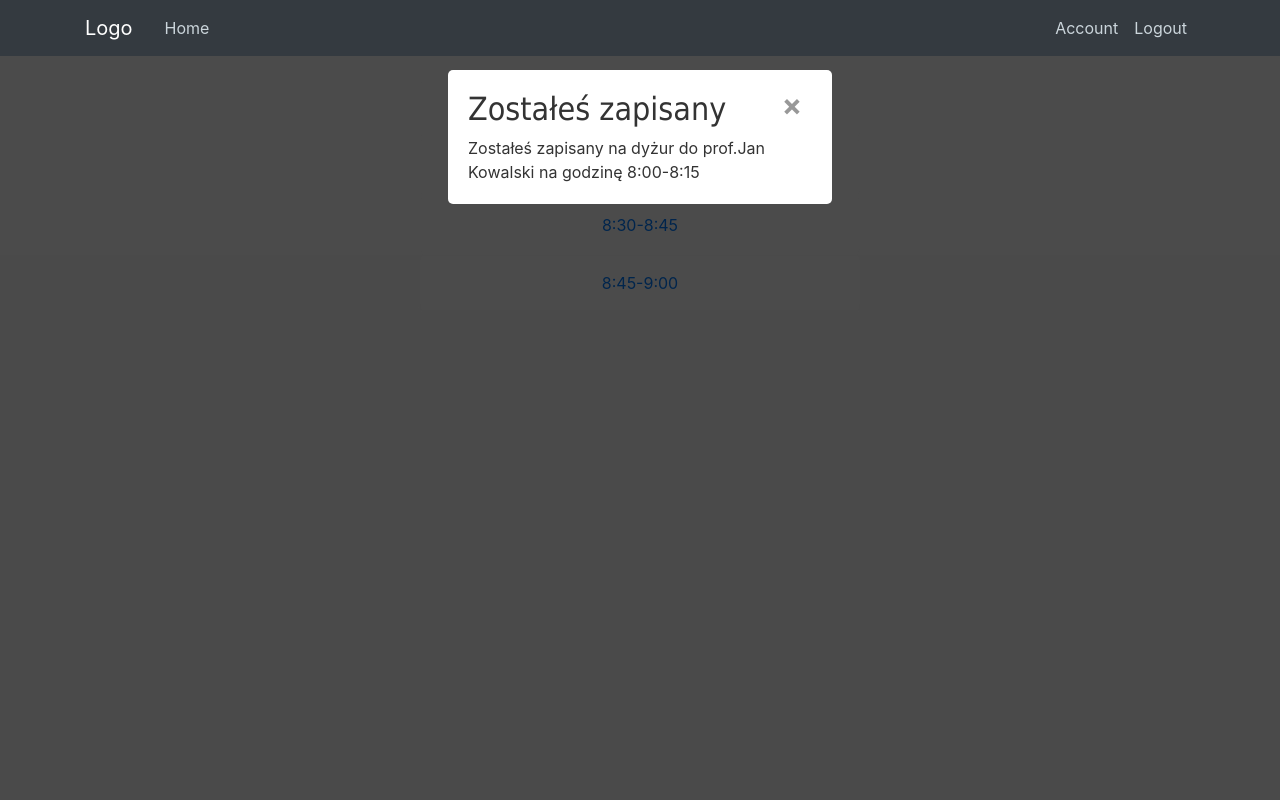
After one commit to atamaniac/LearningApp, a Flask app: page /booking in a window 1280 px wide, after a click on "8:00-8:15". The commit adds this page. Run offline with Flask 2, Linux system fonts and the light colour scheme; a user stored in the database is signed in; some libraries are stand-ins or nearby versions.

Commit message:
Add files via upload

```diff
--- a/LearningApp/flaskApp/forms.py
+++ b/LearningApp/flaskApp/forms.py
@@ -4,7 +4,6 @@ from flask_login import current_user
 from wtforms import StringField,PasswordField,SubmitField,BooleanField
 from wtforms.validators import DataRequired,Length,Email,EqualTo,ValidationError
 from flaskApp.models import User
-
 
 class RegistrationForm(FlaskForm):
     username = StringField('Username',validators=[DataRequired(),Length(min=2,max=20)])
--- a/LearningApp/flaskApp/models.py
+++ b/LearningApp/flaskApp/models.py
@@ -1,14 +1,12 @@
 from flaskApp import db,login_manager
 from datetime import datetime
 from flask_login import UserMixin
-from flask_table import Table, Col
 
 
 
 @login_manager.user_loader
 def load_user(user_id):
     return User.query.get(int(user_id))
-
 
 class User(db.Model, UserMixin):
     id = db.Column(db.Integer,primary_key=True)
@@ -21,7 +19,6 @@ class User(db.Model, UserMixin):
     def __repr__(self):
         return f"User('{self.username}','{self.email}','{self.image_file}')"
 
-
 class Lesson(db.Model):
     id = db.Column(db.Integer,primary_key=True)
     title = db.Column(db.String(100),nullable=False)
--- a/LearningApp/flaskApp/routes.py
+++ b/LearningApp/flaskApp/routes.py
@@ -3,30 +3,12 @@ from flaskApp import app,db,bcrypt
 from flaskApp.forms import RegistrationForm,LoginForm,UpdateAccountForm
 from flaskApp.models import User,Lesson
 from flask_login import login_user,current_user,logout_user,login_required
-import pandas as pd
-import random
 
 
 @app.route('/')
 @app.route('/home')
 def home():
     return render_template('home.html')
-
-@app.route('/schedule')
-def schedule():
-    title = "Schedule"
-    days = ['Pon', "Wt", "Śr", "Czw", "Pt"]
-    hours = ['8:00', '10:00', '12:00', "14:00", "16:00", "18:00"]
-    professors = {
-        "Dr. Jan Kowalski": "8:00",
-        "Dr. Monika Nowak": "10:00",
-        "Prof. Tomasz Lewandowski": "12:00",
-        "Mgr. Ewa Zając": "14:00",
-        "Dr. Janusz Zawada": "16:00"
-    }
-    a = random.sample(list(professors), 1)[0]
-    return render_template('schedule.html', title=title, days=days, professors=a, hours=hours)
-
 
 @app.route('/register', methods=['GET','POST'])
 def register():
@@ -78,3 +60,13 @@ def account():
         form.email.data = current_user.email
     image_file = url_for('static',filename='profile_pics/' + current_user.image_file)
     return render_template('account.html', title='Account', image_file=image_file,form=form)
+
+@app.route('/timetable')
+@login_required
+def timetable():
+    return render_template('timetable.html')
+
+@app.route('/booking')
+@login_required
+def booking():
+    return render_template('booking.html')
--- /dev/null
+++ b/LearningApp/flaskApp/static/main.css
@@ -0,0 +1,329 @@
+body {
+  background: #fafafa;
+  color: #333333;
+  margin-top: 5rem;
+}
+
+
+h1, h2, h3, h4, h5, h6 {
+  color: #444444;
+}
+
+.bg-steel {
+  background-color: #000000;
+}
+
+.site-header .navbar-nav .nav-link {
+  color: #cbd5db;
+}
+
+.site-header .navbar-nav .nav-link:hover {
+  color: #ffffff;
+}
+
+.site-header .navbar-nav .nav-link.active {
+  font-weight: 500;
+}
+
+.content-section {
+  background: #ffffff;
+  padding: 10px 20px;
+  border: 1px solid #dddddd;
+  border-radius: 3px;
+  margin-bottom: 20px;
+}
+PL
+
+.article-title {
+  color: #444444;
+}
+
+a.article-title:hover {
+  color: #428bca;
+  text-decoration: none;
+}
+
+.article-content {
+  white-space: pre-line;
+}
+
+.article-img {
+  height: 65px;
+  width: 65px;
+  margin-right: 16px;
+}
+
+.article-metadata {
+  padding-bottom: 1px;
+  margin-bottom: 4px;
+  border-bottom: 1px solid #e3e3e3
+}
+
+.article-metadata a:hover {
+  color: #333;
+  text-decoration: none;
+}
+
+.article-svg {
+  width: 25px;
+  height: 25px;
+  vertical-align: middle;
+}
+
+.account-img {
+  height: 125px;
+  width: 125px;
+  margin-right: 20px;
+  margin-bottom: 16px;
+}
+
+.account-heading {
+  font-size: 2.5rem;
+}
+$accent-base: #8eeec0;
+$cutty-sark: #546E7A;
+$porcelain: #ECEFF1;
+$accents: (
+  pink: adjust-hue($accent-base, -180%),
+  orange: adjust-hue($accent-base, -120%),
+  green: adjust-hue($accent-base, -60%),
+  cyan: $accent-base,
+  blue: adjust-hue($accent-base, 60%),
+  purple: adjust-hue($accent-base, 120%),
+);
+
+@function make-gradient($color){
+  @return linear-gradient(135deg, $color, adjust-hue($color, 40%));
+}
+
+@mixin make-tiles{
+  @each $name, $value in $accents{
+    .accent-#{$name}-gradient{
+      display: flex;
+      width: 100%;
+      height: 100%;
+      background: make-gradient($value);
+      transition: .2s ease box-shadow, .2s ease transform;
+      &:hover{
+        box-shadow: 0 20px 30px 0 transparentize($value, 0.7);
+        transform: scale(1.05);
+      }
+    }
+  }
+}
+
+* {
+  box-sizing: border-box;
+  margin: 0;
+  padding: 0;
+}
+
+.timetable {
+  display: grid;
+  grid-template-areas: ". week" "time content";
+  grid-template-columns: 120px;
+  grid-template-rows: 60px;
+  width: 100vw;
+  height: 100vh;
+}
+.timetable .accent-pink-gradient {
+  display: -webkit-box;
+  display: flex;
+  width: 100%;
+  height: 100%;
+  background: linear-gradient(135deg, #ee8ebc, #eea08e);
+  -webkit-transition: .2s ease box-shadow, .2s ease transform;
+  transition: .2s ease box-shadow, .2s ease transform;
+}
+.timetable .accent-pink-gradient:hover {
+  box-shadow: 0 20px 30px 0 rgba(238, 142, 188, 0.3);
+  -webkit-transform: scale(1.05);
+          transform: scale(1.05);
+}
+.timetable .accent-orange-gradient {
+  display: -webkit-box;
+  display: flex;
+  width: 100%;
+  height: 100%;
+  background: linear-gradient(135deg, #eec08e, #dcee8e);
+  -webkit-transition: .2s ease box-shadow, .2s ease transform;
+  transition: .2s ease box-shadow, .2s ease transform;
+}
+.timetable .accent-orange-gradient:hover {
+  box-shadow: 0 20px 30px 0 rgba(238, 192, 142, 0.3);
+  -webkit-transform: scale(1.05);
+          transform: scale(1.05);
+}
+.timetable .accent-green-gradient {
+  display: -webkit-box;
+  display: flex;
+  width: 100%;
+  height: 100%;
+  background: linear-gradient(135deg, #bcee8e, #8eeea0);
+  -webkit-transition: .2s ease box-shadow, .2s ease transform;
+  transition: .2s ease box-shadow, .2s ease transform;
+}
+.timetable .accent-green-gradient:hover {
+  box-shadow: 0 20px 30px 0 rgba(188, 238, 142, 0.3);
+  -webkit-transform: scale(1.05);
+          transform: scale(1.05);
+}
+.timetable .accent-cyan-gradient {
+  display: -webkit-box;
+  display: flex;
+  width: 100%;
+  height: 100%;
+  background: linear-gradient(135deg, #8eeec0, #8edcee);
+  -webkit-transition: .2s ease box-shadow, .2s ease transform;
+  transition: .2s ease box-shadow, .2s ease transform;
+}
+.timetable .accent-cyan-gradient:hover {
+  box-shadow: 0 20px 30px 0 rgba(142, 238, 192, 0.3);
+  -webkit-transform: scale(1.05);
+          transform: scale(1.05);
+}
+.timetable .accent-blue-gradient {
+  display: -webkit-box;
+  display: flex;
+  width: 100%;
+  height: 100%;
+  background: linear-gradient(135deg, #8ebcee, #a08eee);
+  -webkit-transition: .2s ease box-shadow, .2s ease transform;
+  transition: .2s ease box-shadow, .2s ease transform;
+}
+.timetable .accent-blue-gradient:hover {
+  box-shadow: 0 20px 30px 0 rgba(142, 188, 238, 0.3);
+  -webkit-transform: scale(1.05);
+          transform: scale(1.05);
+}
+.timetable .accent-purple-gradient {
+  display: -webkit-box;
+  display: flex;
+  width: 100%;
+  height: 100%;
+  background: linear-gradient(135deg, #c08eee, #ee8edc);
+  -webkit-transition: .2s ease box-shadow, .2s ease transform;
+  transition: .2s ease box-shadow, .2s ease transform;
+}
+.timetable .accent-purple-gradient:hover {
+  box-shadow: 0 20px 30px 0 rgba(192, 142, 238, 0.3);
+  -webkit-transform: scale(1.05);
+          transform: scale(1.05);
+}
+.timetable .weekend {
+  background: #fbfbfc;
+  color: #87a1ad;
+}
+.timetable .week-names {
+  grid-area: week;
+  display: grid;
+  grid-template-columns: repeat(7, 1fr);
+  text-transform: uppercase;
+  font-size: 12px;
+}
+.timetable .week-names > div {
+  display: -webkit-box;
+  display: flex;
+  -webkit-box-align: center;
+          align-items: center;
+  -webkit-box-pack: center;
+          justify-content: center;
+  width: 100%;
+  height: 100%;
+  box-shadow: inset 1px 0 0 #ECEFF1;
+}
+.timetable .time-interval {
+  grid-area: time;
+  display: grid;
+  grid-template-rows: repeat(6, 1fr);
+  font-size: 14px;
+}
+.timetable .time-interval > div {
+  display: -webkit-box;
+  display: flex;
+  -webkit-box-align: center;
+          align-items: center;
+  -webkit-box-pack: center;
+          justify-content: center;
+  width: 100%;
+  height: 100%;
+  box-shadow: inset 0 1px 0 0 #ECEFF1;
+}
+.timetable .content {
+  grid-area: content;
+  display: grid;
+  grid-template-rows: repeat(6, 1fr);
+  grid-template-columns: repeat(7, 1fr);
+}
+.timetable .content > div {
+  box-shadow: inset 1px 0 0 #ECEFF1, inset 0 1px 0 0 #ECEFF1;
+}
+.box {
+  width: 40%;
+  margin: 0 auto;
+  background: rgba(255,255,255,0.2);
+  padding: 15px;
+  border: 2px solid #fafafa;
+  border-radius: 5px/10px;
+  background-clip: padding-box;
+  text-align: center;
+}
+
+
+.overlay {
+  position: fixed;
+  top: 0;
+  bottom: 0;
+  left: 0;
+  right: 0;
+  background: rgba(0, 0, 0, 0.7);
+  transition: opacity 500ms;
+  visibility: hidden;
+  opacity: 0;
+}
+.overlay:target {
+  visibility: visible;
+  opacity: 1;
+}
+
+.popup {
+  margin: 70px auto;
+  padding: 20px;
+  background: #fff;
+  border-radius: 5px;
+  width: 30%;
+  position: relative;
+  transition: all 5s ease-in-out;
+}
+
+.popup h2 {
+  margin-top: 0;
+  color: #333;
+  font-family: Tahoma, Arial, sans-serif;
+}
+.popup .close {
+  position: absolute;
+  top: 20px;
+  right: 30px;
+  transition: all 200ms;
+  font-size: 30px;
+  font-weight: bold;
+  text-decoration: none;
+  color: #333;
+}
+.popup .close:hover {
+  color: #06D85F;
+}
+.popup .content {
+  max-height: 30%;
+  overflow: auto;
+}
+
+@media screen and (max-width: 700px){
+  .box{
+    width: 70%;
+  }
+  .popup{
+    width: 70%;
+  }
+}
--- /dev/null
+++ b/LearningApp/flaskApp/templates/booking.html
@@ -0,0 +1,52 @@
+{% extends "layout.html" %}
+{% block content %}
+<div class="box">
+ <a class="button" href="#popup1">8:00-8:15</a>
+</div>
+
+<div id="popup1" class="overlay">
+ <div class="popup">
+   <h2>Zostałeś zapisany</h2>
+   <a class="close" href="#">&times;</a>
+   <div class="content">
+     Zostałeś zapisany na dyżur do prof.Jan Kowalski na godzinę 8:00-8:15
+   </div>
+ </div>
+</div>
+<div class="box">
+ <a class="button" href="#popup1">8:15-8:30</a>
+</div>
+<div id="popup1" class="overlay">
+ <div class="popup">
+   <h2>Zostałeś zapisany</h2>
+   <a class="close" href="#">&times;</a>
+   <div class="content">
+     Zostałeś zapisany na dyżur do prof.Jan Kowalski na godzinę 8:15-8:30
+   </div>
+ </div>
+</div>
+<div class="box">
+ <a class="button" href="#popup1">8:30-8:45</a>
+</div>
+<div id="popup1" class="overlay">
+ <div class="popup">
+   <h2>Zostałeś zapisany</h2>
+   <a class="close" href="#">&times;</a>
+   <div class="content">
+     Zostałeś zapisany na dyżur do prof.Jan Kowalski na godzinę 8:30-8:45
+   </div>
+ </div>
+</div>
+<div class="box">
+ <a class="button" href="#popup1">8:45-9:00</a>
+</div>
+<div id="popup1" class="overlay">
+ <div class="popup">
+   <h2>Zostałeś zapisany</h2>
+   <a class="close" href="#">&times;</a>
+   <div class="content">
+     Zostałeś zapisany na dyżur do prof.Jan Kowalski na godzinę 8:45-9:00
+   </div>
+ </div>
+</div>
+{% endblock %}
--- a/LearningApp/flaskApp/templates/layout.html
+++ b/LearningApp/flaskApp/templates/layout.html
@@ -4,37 +4,29 @@
    <meta charset="utf-8">
    <meta name="viewport" content="width=device-width, initial-scale=1, shrink-to-fit=no">
 
-   <!-- Bootstrap CSS -->
-      <link rel="stylesheet" href="https://stackpath.bootstrapcdn.com/bootstrap/4.4.1/css/bootstrap.min.css" integrity="sha384-Vkoo8x4CGsO3+Hhxv8T/Q5PaXtkKtu6ug5TOeNV6gBiFeWPGFN9MuhOf23Q9Ifjh" crossorigin="anonymous">
-      <link rel="stylesheet" type="text/css" href="{{ url_for('static', filename='main.css') }}">
-      <linK rel="icon" type="image/png" href="static/img/rsz_logo.png">
+   <link rel="stylesheet" href="https://cdnjs.cloudflare.com/ajax/libs/normalize/5.0.0/normalize.min.css">
+   <link rel="stylesheet" href="https://stackpath.bootstrapcdn.com/bootstrap/4.4.1/css/bootstrap.min.css" integrity="sha384-Vkoo8x4CGsO3+Hhxv8T/Q5PaXtkKtu6ug5TOeNV6gBiFeWPGFN9MuhOf23Q9Ifjh" crossorigin="anonymous">
+   <link rel="stylesheet" type="text/css" href="{{ url_for('static', filename='main.css') }}">
+
+
     {% if title %}
-      <title>Pomocnik Profesora - {{ title }}</title>
+      <title>FlaskApp - {{ title }}</title>
     {% else %}
-      <title>Pomocnik Profesora</title>
+      <title>FlaskApp</title>
     {% endif %}
     <title></title>
-  <style>
-      body {
-          background-image: url("static/img/backgroundimg.jpg");
-          background-repeat: no-repeat;
-          background-attachment: fixed;
-          background-size: cover;
-      }
-  </style>
   </head>
   <body>
     <header class="site-header">
       <nav class="navbar navbar-expand-md navbar-dark bg-dark fixed-top">
         <div class="container">
-          <a class="navbar-brand mr-4" href="/">Pomocnik Profesora</a>
+          <a class="navbar-brand mr-4" href="/">Logo</a>
           <button class="navbar-toggler" type="button" data-toggle="collapse" data-target="#navbarToggle" aria-controls="navbarToggle" aria-expanded="false" aria-label="Toggle navigation">
             <span class="navbar-toggler-icon"></span>
           </button>
           <div class="collapse navbar-collapse" id="navbarToggle">
             <div class="navbar-nav mr-auto">
-                <a class="nav-item nav-link" href="{{ url_for('home') }}">Home</a>
-                <a class="nav-item nav-link" href="{{ url_for('schedule') }}">Schedule</a>
+              <a class="nav-item nav-link" href="{{ url_for('home') }}">Home</a>
             </div>
             <!-- Navbar Right Side -->
             <div class="navbar-nav">
```
Also changed, not shown: LearningApp/flaskApp/templates/home.html (+62 -0 lines), LearningApp/flaskApp/templates/login.html (+0 -8 lines), LearningApp/flaskApp/templates/register.html (+0 -8 lines), LearningApp/flaskApp/templates/timetable.html (added, +79 -0 lines), LearningApp/README.md (added), LearningApp/flaskApp/site.db, LearningApp/flaskApp/static/profile_pics/default.jpg (added).
